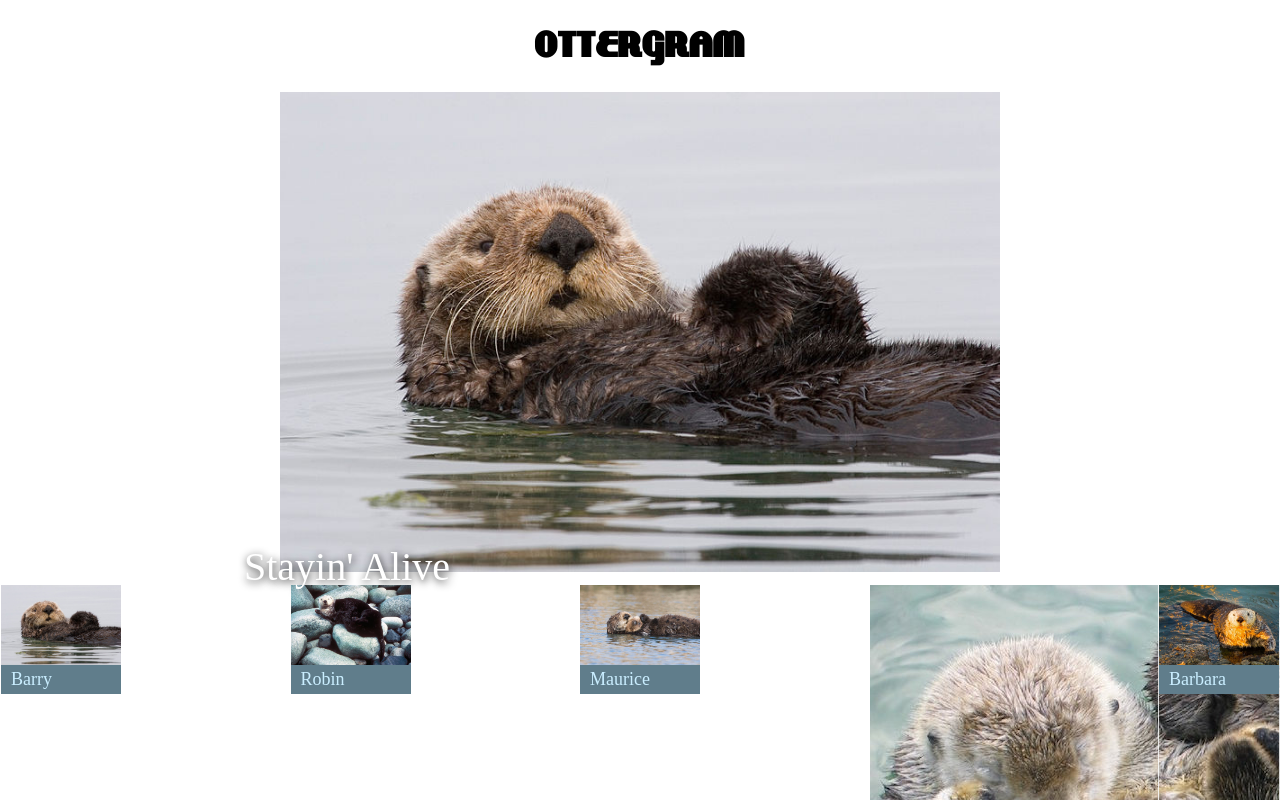
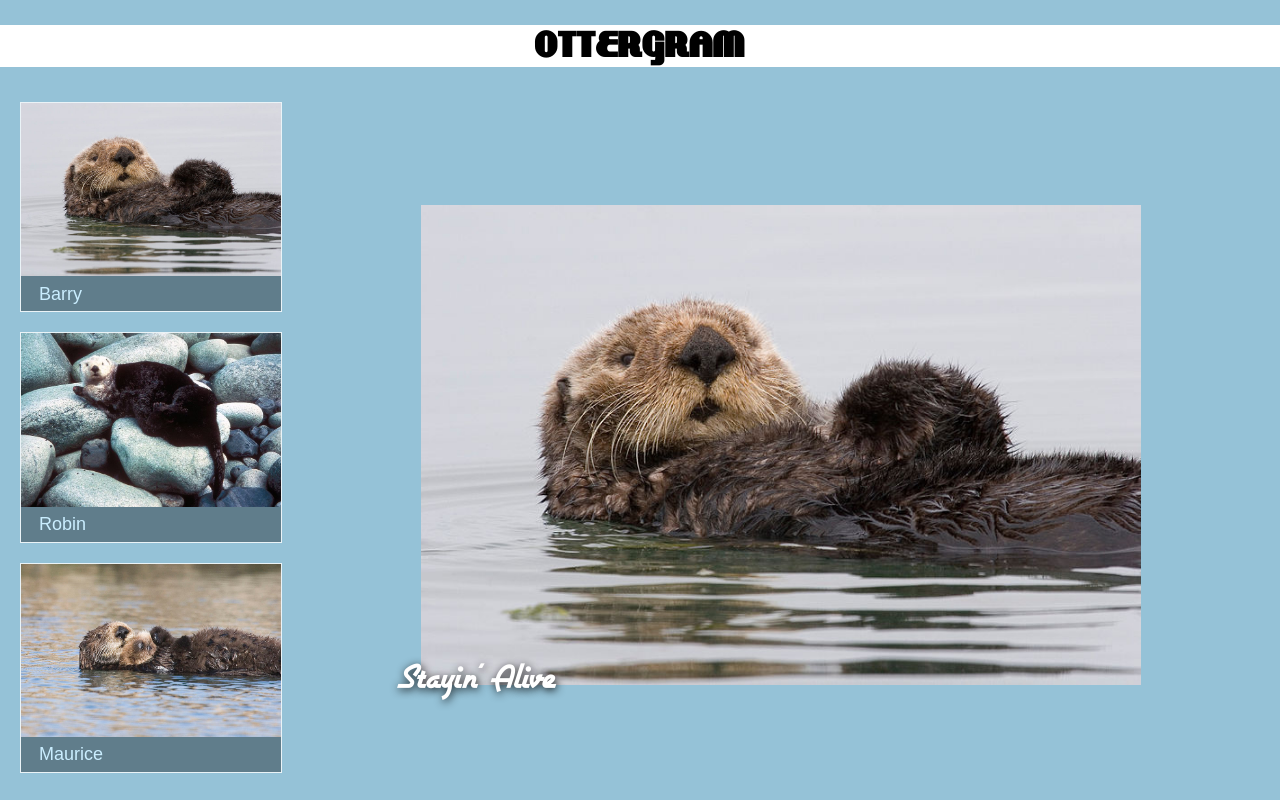
Before and after one commit to cwille97/Ottergram, a plain HTML site: page index.html in a window 1280 px wide. Shown: the top 800 px of the page. Drawn offline with nearby package versions, Linux system fonts and the light colour scheme.

Commit message:
Bug fixes and minor styling changes

```diff
--- a/index.html
+++ b/index.html
@@ -15,35 +15,34 @@
         <li class="thumbnail-item">
           <a href="#">
             <img class="thumbnail-image" src="img/otter1.jpg" alt="Barry the Otter">
+            <span class="thumbnail-title">Barry</span>
           </a>
-          <span class="thumbnail-title">Barry</span>
         </li>
         <li class="thumbnail-item">
           <a href="#">
             <img class="thumbnail-image" src="img/otter2.jpg" alt="Robin the Otther">
+            <span class="thumbnail-title">Robin</span>
           </a>
-          <span class="thumbnail-title">Robin</span>
         </li>
         <li class="thumbnail-item">
           <a href="#">
             <img class="thumbnail-image" src="img/otter3.jpg" alt="Maurice the Otter">
+            <span class="thumbnail-title">Maurice</span>
           </a>
-          <span class="thumbnail-title">Maurice</span>
         </li>
         <li class="thumbnail-item">
           <a href="#">
             <img clas="thumbnail-image" src="img/otter4.jpg" alt="Lesley the Otter">
+            <span class="thumbnail-title">Lesley</span>
           </a>
-          <span class="thumbnail-title">Lesley</span>
         </li>
         <li class="thumbnail-item">
           <a href="#">
             <img class="thumbnail-image" src="img/otter5.jpg" alt="Barbara the Otter">
+            <span class="thumbnail-title">Barbara</span>
           </a>
-          <span class="thumbnail-title">Barbara</span>
         </li>
       </ul>
-
       <div class="detail-image-container">
         <div class="detail-image-frame">
           <img class="detail-image" src="img/otter1.jpg" alt="">
--- a/stylesheets/styles.css
+++ b/stylesheets/styles.css
@@ -1,23 +1,23 @@
 @font-face {
   font-family: 'lakeshore';
-  font-style: normal;
-  font-weight: normal;
   src: url('fonts/LAKESHOR-webfont.eot');
   src: url('fonts/LAKESHOR-webfont.eot?#iefix') format('embedded-opentype'),
        url('fonts/LAKESHOR-webfont.woff') format('woff'),
-       url('fonts/LAKESHOR-webfont.tff') format('truetype'),
-       url('fonts/LAEKSHOR-webfont.svg#lakeshore') format('svg');
+       url('fonts/LAKESHOR-webfont.ttf') format('truetype'),
+       url('fonts/LAKESHOR-webfont.svg#lakeshore') format('svg');
+  font-weight: normal;
+  font-style: normal;
 }
 
 @font-face {
   font-family: 'airstreamregular';
-  font-style: normal;
-  font-weight: normal;
   src: url('fonts/Airstream-webfont.eot');
   src: url('fonts/Airstream-webfont.eot?#iefix') format('embedded-opentype'),
-       url('fonts/Airstream-webfont.woff') format('woff')
-       url('fonts/Airstream-webfont.tff') format('truetype')
+       url('fonts/Airstream-webfont.woff') format('woff'),
+       url('fonts/Airstream-webfont.ttf') format('truetype'),
        url('fonts/Airstream-webfont.svg#airstreamregular') format('svg');
+  font-weight: normal;
+  font-style: normal;
 }
 
 html, body {
@@ -27,10 +27,11 @@ html, body {
 body {
   display: flex;
   flex-direction: column;
-  font-size: 10px;
+  font-size: 62.5%;
+  background: rgb(149, 194, 215);
 }
 
-a {
+a[href='#'] {
   text-decoration: none;
 }
 
@@ -41,15 +42,33 @@ a {
 .logo-text {
   background: white;
   text-align: center;
-  font-size: 37px;
   text-transform: uppercase;
   font-family: lakeshore;
+  font-size: 3.7em;
 }
 
 .main-content {
+  flex: 1 1 auto;
   display: flex;
-  flex: 1 1 auto;
   flex-direction: column;
+}
+
+.thumbnail-list {
+  flex: 0 1 auto;
+  order: 2;
+  display: flex;
+  justify-content: space-between;
+  padding: 0;
+  white-space: nowrap;
+  overflow-x: auto;
+}
+
+.thumbnail-item {
+  display: inline-block;
+  min-width: 120px;
+  max-width: 120px;
+  border: 1px solid rgb(100%, 100%, 100%);
+  border: 1px solid rgba(100%, 100%, 100%, 0.8);
 }
 
 .thumbnail-image {
@@ -57,40 +76,21 @@ a {
   width: 100%;
 }
 
-
-.thumbnail-item {
-  border: 1px solid rgb(100%, 100% ,100%); /*Browsers that support rgba will use the second line, those that don't recognize it will use the first*/
-  border: 1px solid rgba(100%, 100%, 100%, 0.8);
-  display: inline-block;
-  max-width: 120px;
-  min-width: 120px;
-}
-
-.thumbnail-list {
-  display: flex;
-  flex: 0 1 auto;
-  justify-content: space-between;
-  list-style: none;
-  order: 2;
-  overflow-x: auto;
-  padding: 0;
-  white-space: nowrap;
-}
-
 .thumbnail-title {
+  display: block;
+  margin: 0;
+  padding: 0.4em 1em;
   background: rgb(96, 125, 139);
   color: rgb(202, 238, 255);
-  display: block;
-  font-size: 18px;
-  margin: 0;
-  padding: 4px 10px;
+  font-family: sans-serif;
+  font-size: 1.8em;
 }
 
 .detail-image-container {
+  flex: 1 1 auto;
+  display: flex;
+  justify-content: center;
   align-items: center;
-  display: flex;
-  flex: 1 1 auto;
-  justify-content: center;
 }
 
 .detail-image-frame {
@@ -103,11 +103,33 @@ a {
 }
 
 .detail-image-title {
-  bottom: -16px;
+  position: absolute;
+  bottom: -0.3em;
+  left: 0.4em;
+  font-family: airstreamregular;
   color: white;
-  font-family: airstreamregular;
-  font-size: 40px;
-  left: 4px;
-  position: absolute;
   text-shadow: rgba(0, 0, 0, 0.9) 1px 2px 9px;
+  font-size: 4em;
 }
+
+
+@media all and (min-width: 768px) {
+  .main-content {
+    flex-direction: row;
+    overflow: hidden;
+  }
+
+  .thumbnail-list {
+    flex-direction: column;
+    order: 0;
+    margin-left: 2em;
+  }
+
+  .thumbnail-item {
+    max-width: 260px;
+  }
+
+  .thumbnail-item + .thumbnail-item {
+    margin-top: 2em;
+  }
+}
```
